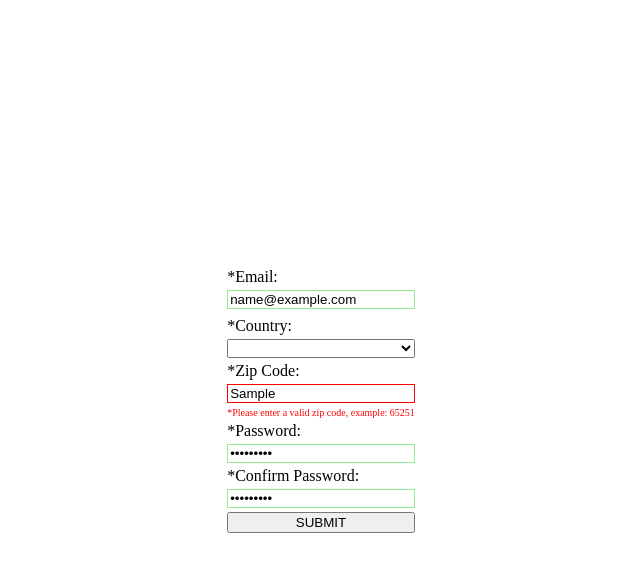
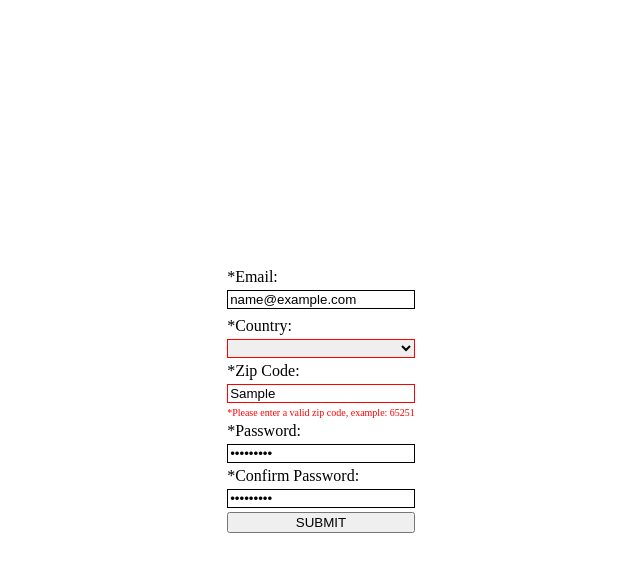
Before and after one commit to LedaThemis/odin-form-validation, a website built with webpack: page dist/index.html in a window 1280 px wide. Both pictures are taken after typing "name@example.com", "Sample", "Sample123", "Sample123" into the empty fields and a click on the button "SUBMIT". Shown: the whole page, without its empty margins (319-959 px from the left). Built offline with nearby package versions, Linux system fonts and the light colour scheme.

Commit message:
style invalid-input class

```diff
--- a/src/styles.css
+++ b/src/styles.css
@@ -34,10 +34,11 @@ input {
   border: black solid 1px;
 }
 
-input:invalid {
+input:invalid,
+.invalid-input {
   border: red solid 1px;
 }
 
 input:valid {
-  border: lightgreen solid 1px;
+  border: black solid 1px;
 }
```
